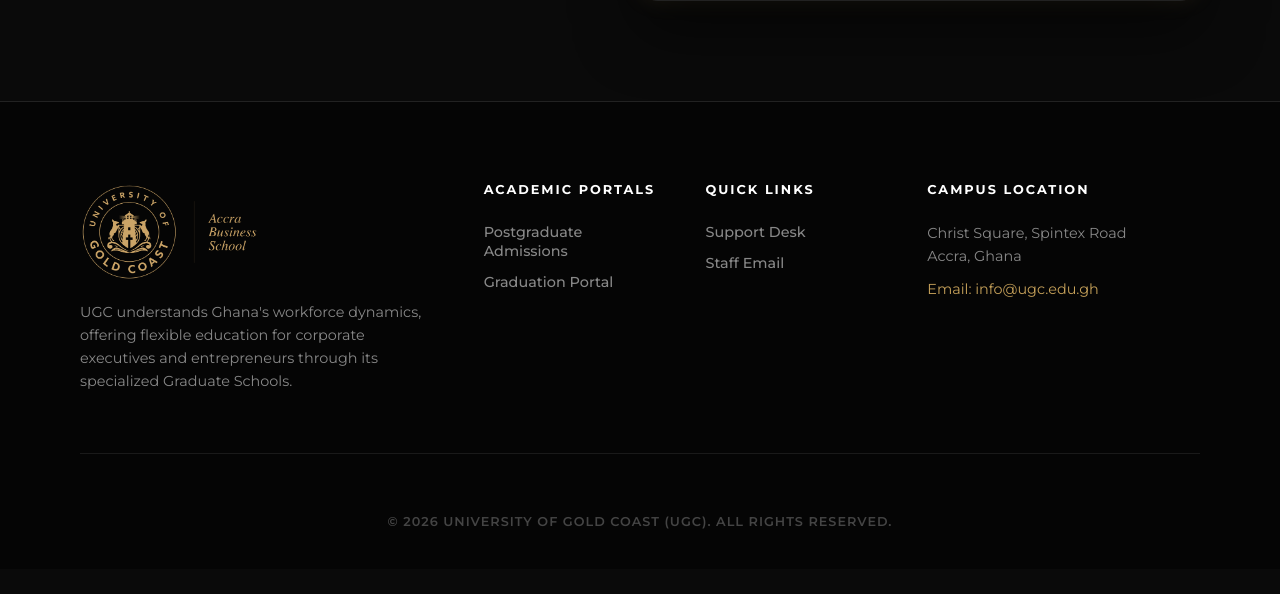
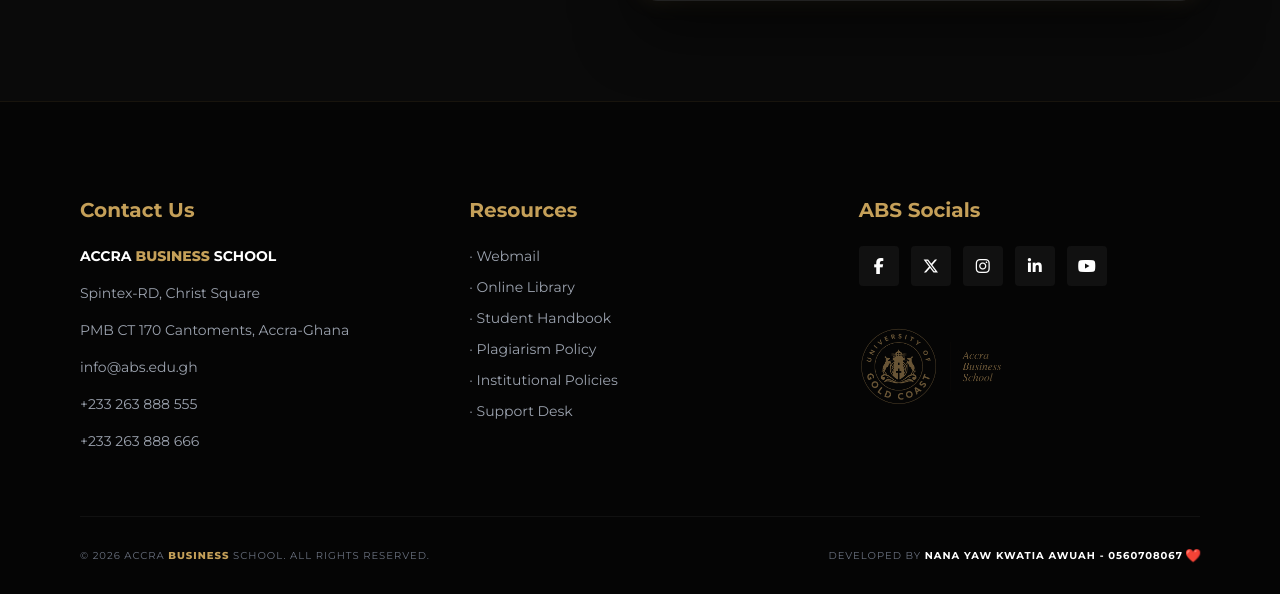
Before and after one commit to Wolfgh12/ugc-support-system, a Django app: page /public-enquiry/ in a window 1280 px wide. Shown: the part 1047-1641 px from the top of the page. Before the commit the page ends 1576 px from the top, so only its background shows below. Run offline with Django 5.2, Linux system fonts and the light colour scheme.

Commit message:
Update public_enquiry.html

```diff
--- a/templates/public_enquiry.html
+++ b/templates/public_enquiry.html
@@ -7,6 +7,9 @@
     <title>UGC Helpdesk | Professional Enquiry</title>
     <link rel="stylesheet" href="{% static 'loader.css' %}">
     <link rel="icon" type="image/png" href="{% static 'images/ugc.png' %}">
+
+    <link rel="stylesheet" href="https://cdnjs.cloudflare.com/ajax/libs/font-awesome/6.5.1/css/all.min.css">
+
     <link href="https://fonts.googleapis.com/css2?family=Montserrat:wght@300;400;500;600;700;800&display=swap" rel="stylesheet">
 <style>
     :root {
@@ -43,7 +46,6 @@
 
     .container { max-width: 1200px; margin: 0 auto; padding: 0 40px; width: 100%; }
 
-    /* Updated Header for centering */
     header {
         padding: 40px 0;
         display: flex;
@@ -56,7 +58,6 @@
         align-items: center;
         text-decoration: none;
     }
-    /* Logo increased to 140px for better visibility */
     .logo img { width: 140px; height: auto; transition: transform 0.3s ease; }
     .logo:hover img { transform: scale(1.05); }
 
@@ -197,11 +198,7 @@
     .submit-btn:hover { transform: translateY(-2px); box-shadow: 0 10px 20px rgba(197, 160, 89, 0.3); }
     .submit-btn:disabled { opacity: 0.6; cursor: not-allowed; }
 
-    .success-icon {
-        font-size: 4rem;
-        color: var(--success);
-        margin-bottom: 20px;
-    }
+    .success-icon { font-size: 4rem; color: var(--success); margin-bottom: 20px; }
     .ref-box {
         background: #1a1a1a;
         border: 1px dashed var(--gold);
@@ -224,11 +221,7 @@
         background: rgba(255,255,255,0.03);
         border-radius: 10px;
     }
-    .summary-item {
-        margin-bottom: 10px;
-        font-size: 0.9rem;
-        color: var(--text-muted);
-    }
+    .summary-item { margin-bottom: 10px; font-size: 0.9rem; color: var(--text-muted); }
     .summary-item b { color: white; margin-right: 5px; font-weight: 600; }
 
     .secondary-btn {
@@ -239,73 +232,78 @@
     }
     .secondary-btn:hover { background: var(--gold-glow); }
 
+    /* --- Footer Styling --- */
     footer {
-        background: var(--footer-bg);
-        padding: 80px 0 40px;
-        border-top: 1px solid var(--border);
+        background: #050505;
+        padding: 96px 0 32px;
+        border-top: 1px solid rgba(197, 160, 89, 0.1);
         margin-top: auto;
     }
-
-    .footer-grid {
+    .footer-grid-new {
         display: grid;
-        grid-template-columns: 2fr 1fr 1fr 1.5fr;
-        gap: 40px;
+        grid-template-columns: repeat(3, 1fr);
+        gap: 48px;
+        margin-bottom: 64px;
     }
-
-    .footer-logo {
-        margin-bottom: 20px;
+    .footer-title {
+        font-size: 1.25rem;
+        font-weight: 700;
+        margin-bottom: 24px;
+        color: var(--gold);
+    }
+    .footer-text { color: #9ca3af; font-size: 0.875rem; line-height: 1.5; }
+    .footer-links { list-style: none; }
+    .footer-links li { margin-bottom: 12px; }
+    .footer-links a {
+        color: #9ca3af;
+        text-decoration: none;
+        font-size: 0.875rem;
+        transition: 0.3s;
+    }
+    .footer-links a:hover { color: var(--gold); }
+    .illuminate-gold { color: var(--gold); font-weight: 800; }
+    .social-row { display: flex; flex-wrap: wrap; gap: 12px; margin-bottom: 40px; }
+    .social-btn {
+        background: #111;
+        width: 40px;
+        height: 40px;
         display: flex;
         align-items: center;
+        justify-content: center;
+        border-radius: 4px;
+        color: white;
         text-decoration: none;
+        transition: 0.3s;
     }
-
-    .footer-col h4 {
-        color: #fff;
+    .social-btn:hover { background: var(--gold); color: black; }
+    .footer-bottom {
+        padding-top: 32px;
+        border-top: 1px solid #111;
+        display: flex;
+        justify-content: space-between;
+        align-items: center;
+        font-size: 10px;
         text-transform: uppercase;
-        letter-spacing: 2px;
-        font-size: 0.8rem;
-        margin-bottom: 25px;
-        font-weight: 700;
+        letter-spacing: 0.1em;
+        color: #6b7280;
     }
-    .footer-col p {
-        color: var(--text-muted);
-        font-size: 0.9rem;
-        line-height: 1.6;
+    .animate-beat {
+        display: inline-block;
+        animation: heartBeat 1.5s infinite;
+        color: #ff4444;
     }
-    .footer-col ul { list-style: none; }
-    .footer-col ul li { margin-bottom: 12px; }
-    .footer-col ul li a {
-        color: var(--text-muted);
-        text-decoration: none;
-        font-size: 0.9rem;
-        transition: 0.3s;
-        font-weight: 500;
-    }
-    .footer-col ul li a:hover { color: var(--gold); }
-
-    .copyright {
-        text-align: center;
-        padding-top: 60px;
-        margin-top: 60px;
-        border-top: 1px solid #1a1a1a;
-        color: #444;
-        font-size: 0.8rem;
-        letter-spacing: 1px;
-        font-weight: 600;
+    @keyframes heartBeat {
+        0% { transform: scale(1); }
+        14% { transform: scale(1.3); }
+        28% { transform: scale(1); }
+        42% { transform: scale(1.3); }
+        70% { transform: scale(1); }
     }
 
     @media (max-width: 968px) {
         main { grid-template-columns: 1fr; gap: 40px; }
-        .hero-text { text-align: center; }
-        .form-card { padding: 30px 20px; }
-        .footer-grid { grid-template-columns: 1fr; gap: 30px; }
-
-        /* Updated: Left alignment for Footer Logo and Column text */
-        .footer-logo { justify-content: flex-start; }
-        .footer-col { text-align: left; }
-
-        .captcha-box { margin-left: 0; margin-right: auto; }
-        .form-row { grid-template-columns: 1fr; gap: 0; }
+        .footer-grid-new { grid-template-columns: 1fr; }
+        .footer-bottom { flex-direction: column; text-align: center; gap: 16px; }
     }
 </style>
 </head>
@@ -439,42 +437,51 @@
 
 <footer>
     <div class="container">
-        <div class="footer-grid">
-            <div class="footer-col">
-                <a href="{% url 'home' %}" class="footer-logo">
-                    <img src="{% static 'images/ugc.png' %}" alt="UGC Logo" style="width: 180px; height: auto;">
-                </a>
-                <p>UGC understands Ghana's workforce dynamics, offering flexible education for corporate executives and entrepreneurs through its specialized Graduate Schools.</p>
+        <div class="footer-grid-new">
+            <div>
+                <h4 class="footer-title">Contact Us</h4>
+                <div class="footer-text" style="display: flex; flex-direction: column; gap: 16px;">
+                    <p style="color: white; font-weight: 700;">ACCRA <span class="illuminate-gold">BUSINESS</span> SCHOOL</p>
+                    <p>Spintex-RD, Christ Square</p>
+                    <p>PMB CT 170 Cantoments, Accra-Ghana</p>
+                    <p>info@abs.edu.gh</p>
+                    <p>+233 263 888 555</p>
+                    <p>+233 263 888 666</p>
+                </div>
             </div>
-            <div class="footer-col">
-                <h4>Academic Portals</h4>
-                <ul>
-                    <li><a href="#">Postgraduate Admissions</a></li>
-                    <li><a href="#">Graduation Portal</a></li>
+            <div>
+                <h4 class="footer-title">Resources</h4>
+                <ul class="footer-links">
+                    <li><a href="#">· Webmail</a></li>
+                    <li><a href="#">· Online Library</a></li>
+                    <li><a href="#">· Student Handbook</a></li>
+                    <li><a href="#">· Plagiarism Policy</a></li>
+                    <li><a href="#">· Institutional Policies</a></li>
+                    <li><a href="{% url 'public_enquiry' %}">· Support Desk</a></li>
                 </ul>
             </div>
-            <div class="footer-col">
-                <h4>Quick Links</h4>
-                <ul>
-                    <li><a href="{% url 'public_enquiry' %}">Support Desk</a></li>
-                    <li><a href="{% url 'login' %}">Staff Email</a></li>
-                </ul>
-            </div>
-            <div class="footer-col">
-                <h4>Campus Location</h4>
-                <p>Christ Square, Spintex Road<br>Accra, Ghana</p>
-                <p style="margin-top: 10px; color: var(--gold);">Email: info@ugc.edu.gh</p>
+            <div style="display: flex; flex-direction: column; align-items: flex-start;">
+                <h4 class="footer-title">ABS Socials</h4>
+                <div class="social-row">
+                    <a href="#" class="social-btn"><i class="fa-brands fa-facebook-f"></i></a>
+                    <a href="#" class="social-btn"><i class="fa-brands fa-x-twitter"></i></a>
+                    <a href="#" class="social-btn"><i class="fa-brands fa-instagram"></i></a>
+                    <a href="#" class="social-btn"><i class="fa-brands fa-linkedin-in"></i></a>
+                    <a href="#" class="social-btn"><i class="fa-brands fa-youtube"></i></a>
+                </div>
+                <img src="{% static 'images/ugc.png' %}" alt="Logo" style="height: 80px; opacity: 0.5;">
             </div>
         </div>
-        <div class="copyright">
-            &copy; 2026 UNIVERSITY OF GOLD COAST (UGC). ALL RIGHTS RESERVED.
+        <div class="footer-bottom">
+            <p>&copy; 2026 ACCRA <span class="illuminate-gold">BUSINESS</span> SCHOOL. ALL RIGHTS RESERVED.</p>
+            <p>Developed by <span style="color: white; font-weight: 700;">Nana Yaw Kwatia Awuah - 0560708067</span> <span class="animate-beat">❤️</span></p>
         </div>
     </div>
 </footer>
 
 <script src="{% static 'loader.js' %}"></script>
-
 <script>
+    // Keeping all form/logic scripts exactly as requested
     function getCsrfToken() {
         const tokenInput = document.querySelector('[name=csrfmiddlewaretoken]');
         return tokenInput ? tokenInput.value : '';
@@ -491,19 +498,11 @@
 
         if (!form) return;
 
-        form.querySelectorAll('input, select, textarea').forEach(input => {
-            input.addEventListener('input', () => {
-                errorBox.style.display = 'none';
-            });
-        });
-
         form.addEventListener('submit', function(e) {
             e.preventDefault();
             errorBox.style.display = 'none';
 
-            if (typeof window.showLoader === "function") {
-                window.showLoader();
-            }
+            if (typeof window.showLoader === "function") window.showLoader();
 
             btn.innerText = "Processing...";
             btn.disabled = true;
@@ -532,10 +531,7 @@
             .then(async response => {
                 const isJson = response.headers.get('content-type')?.includes('application/json');
                 const data = isJson ? await response.json() : null;
-
-                if (!response.ok) {
-                    throw new Error(data ? data.message : 'Server error: ' + response.status);
-                }
+                if (!response.ok) throw new Error(data ? data.message : 'Server error: ' + response.status);
                 return data;
             })
             .then(data => {
@@ -544,11 +540,9 @@
                     document.getElementById('sumCategory').innerText = ticketData.department;
                     document.getElementById('sumSubject').innerText = ticketData.subject;
                     document.getElementById('refNumDisplay').innerText = data.ref_id;
-
                     formView.style.display = 'none';
                     if (heroContent) heroContent.style.display = 'none';
                     successView.style.display = 'block';
-
                     window.scrollTo({ top: 0, behavior: 'smooth' });
                 } else {
                     errorMsg.innerText = "Error: " + (data.message || "Check your inputs.");
@@ -557,15 +551,11 @@
                 }
             })
             .catch(error => {
-                console.error('Submission Error:', error);
                 errorMsg.innerHTML = "<b>Validation Failed:</b> " + error.message;
                 errorBox.style.display = 'block';
-                errorBox.scrollIntoView({ behavior: 'smooth', block: 'center' });
             })
             .finally(() => {
-                if (typeof window.hideLoader === "function") {
-                    window.hideLoader();
-                }
+                if (typeof window.hideLoader === "function") window.hideLoader();
                 btn.innerText = "Submit Enquiry";
                 btn.disabled = false;
             });
@@ -576,21 +566,10 @@
         const userType = document.getElementById('userType').value;
         const studentGroup = document.getElementById('studentIdGroup');
         const staffGroup = document.getElementById('staffIdGroup');
-        const studentInput = document.getElementById('studentId');
-        const staffInput = document.getElementById('staffId');
-
-        studentGroup.style.display = 'none';
-        staffGroup.style.display = 'none';
-        studentInput.required = false;
-        staffInput.required = false;
-
-        if (userType === 'student') {
-            studentGroup.style.display = 'flex';
-            studentInput.required = true;
-        } else if (userType === 'staff') {
-            staffGroup.style.display = 'flex';
-            staffInput.required = true;
-        }
+        studentGroup.style.display = userType === 'student' ? 'flex' : 'none';
+        staffGroup.style.display = userType === 'staff' ? 'flex' : 'none';
+        document.getElementById('studentId').required = (userType === 'student');
+        document.getElementById('staffId').required = (userType === 'staff');
     }
 </script>
 {% include 'back_to_top.html' %}
```
